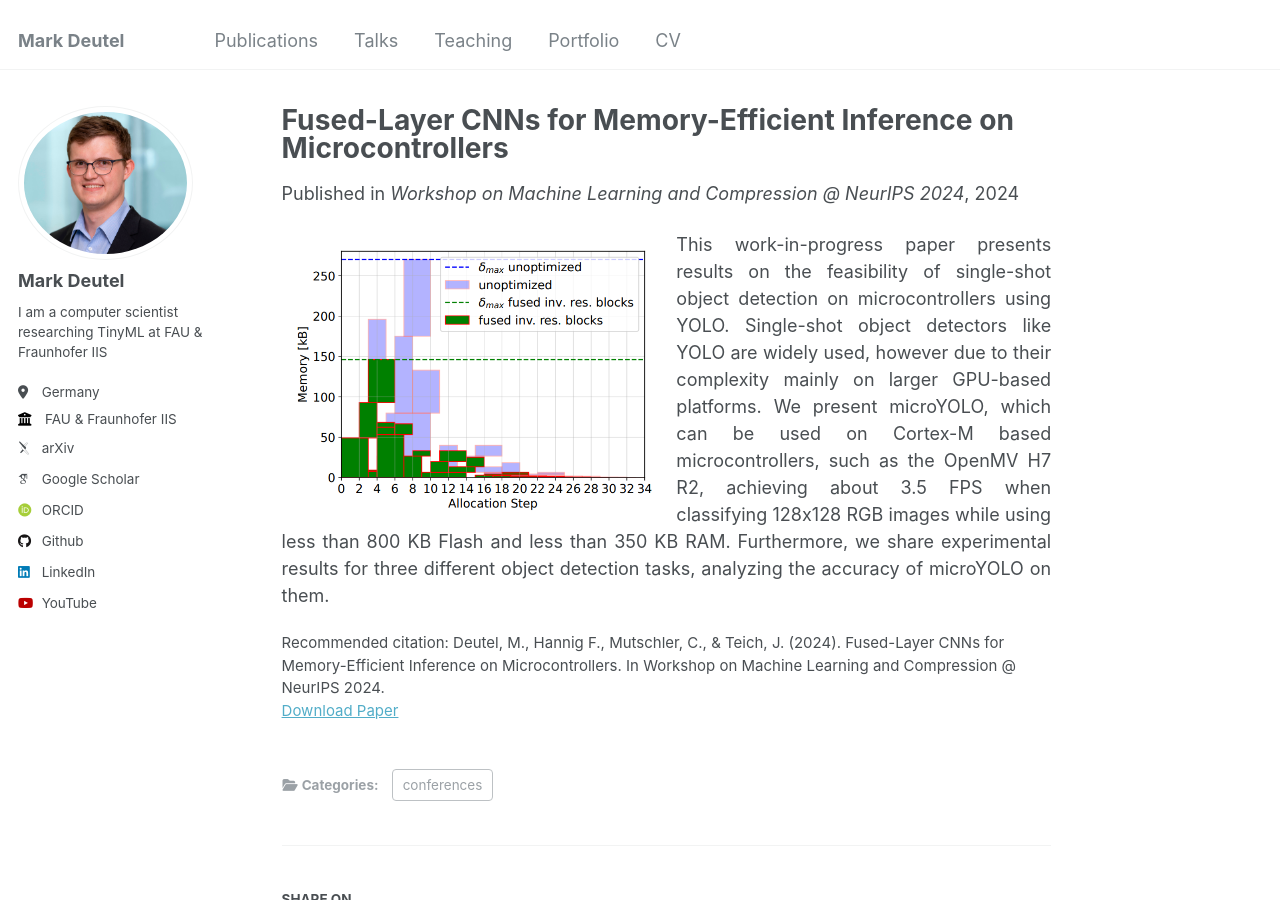
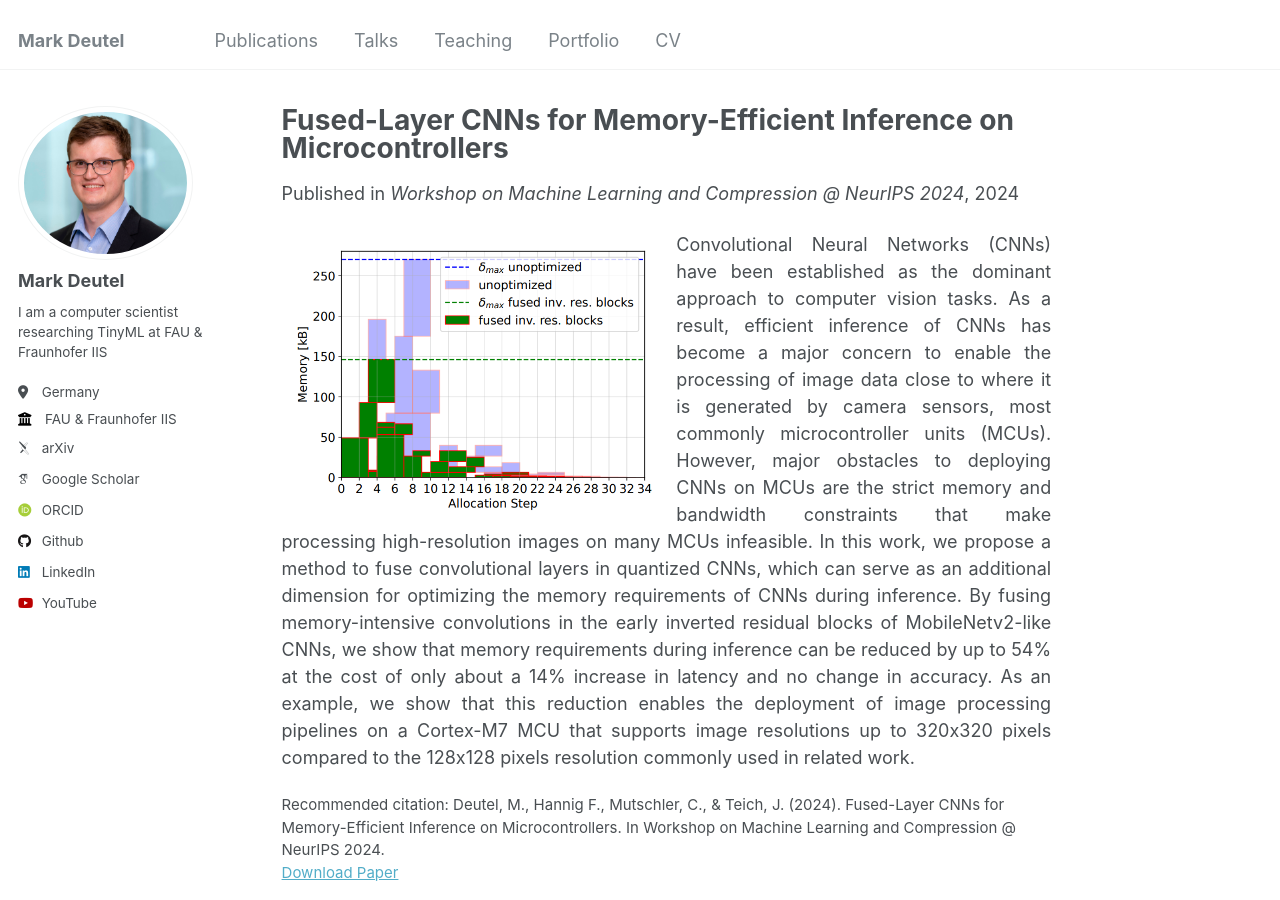
Before and after one commit to markdeutel/markdeutel.github.io, a Jekyll site: the page built from _publications/2024-12-15-fused-layer-cnns.md, in a window 1280 px wide and 900 px high. Built offline with Jekyll 4.4.1, drawn with Linux system fonts in a browser that asks for light colours; some web fonts are replaced.

Commit message:
[FIX] fixed wrong abstract for fused layer cnns publication

```diff
--- a/_publications/2024-12-15-fused-layer-cnns.md
+++ b/_publications/2024-12-15-fused-layer-cnns.md
@@ -11,4 +11,4 @@ highlight: '../files/fused_layer_cnn_highlight.png'
 citation: 'Deutel, M., Hannig F., Mutschler, C., & Teich, J. (2024). Fused-Layer CNNs for Memory-Efficient Inference on Microcontrollers. In Workshop on Machine Learning and Compression @ NeurIPS 2024.'
 ---
 
-This work-in-progress paper presents results on the feasibility of single-shot object detection on microcontrollers using YOLO. Single-shot object detectors like YOLO are widely used, however due to their complexity mainly on larger GPU-based platforms. We present microYOLO, which can be used on Cortex-M based microcontrollers, such as the OpenMV H7 R2, achieving about 3.5 FPS when classifying 128x128 RGB images while using less than 800 KB Flash and less than 350 KB RAM. Furthermore, we share experimental results for three different object detection tasks, analyzing the accuracy of microYOLO on them.
+Convolutional Neural Networks (CNNs) have been established as the dominant approach to computer vision tasks. As a result, efficient inference of CNNs has become a major concern to enable the processing of image data close to where it is generated by camera sensors, most commonly microcontroller units (MCUs). However, major obstacles to deploying CNNs on MCUs are the strict memory and bandwidth constraints that make processing high-resolution images on many MCUs infeasible. In this work, we propose a method to fuse convolutional layers in quantized CNNs, which can serve as an additional dimension for optimizing the memory requirements of CNNs during inference. By fusing memory-intensive convolutions in the early inverted residual blocks of MobileNetv2-like CNNs, we show that memory requirements during inference can be reduced by up to 54% at the cost of only about a 14% increase in latency and no change in accuracy. As an example, we show that this reduction enables the deployment of image processing pipelines on a Cortex-M7 MCU that supports image resolutions up to 320x320 pixels compared to the 128x128 pixels resolution commonly used in related work.
```
